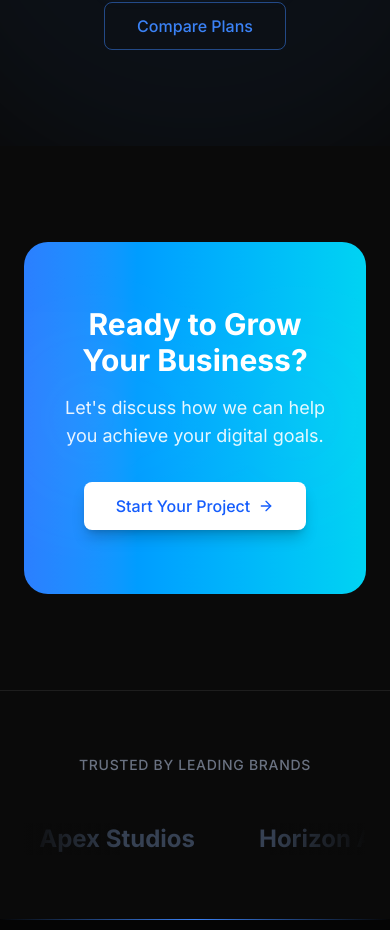
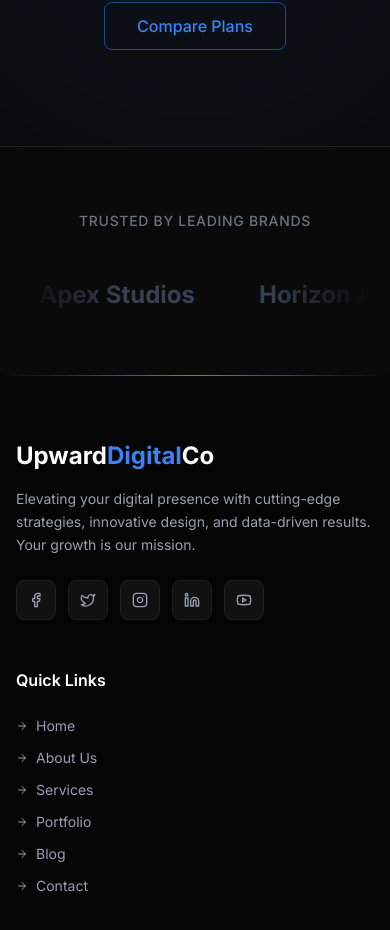
Before and after one commit to TalhaFaisal777/upwarddigital-site, a React (Vite) app: page / in a window 390 px wide. Shown: the part 6039-6969 px from the top of the page. Built offline with nearby package versions, Linux system fonts and the light colour scheme.

Commit message:
Remove Ready to Grow Your Business CTA banner from home page

```diff
--- a/src/pages/Home.jsx
+++ b/src/pages/Home.jsx
@@ -573,67 +573,6 @@ export default function Home() {
         </div>
       </section>
 
-      {/* ===== CTA BANNER SECTION ===== */}
-      <section className="py-24 md:py-32 relative">
-        <div className="max-w-6xl mx-auto px-6 md:px-8">
-          <motion.div
-            {...fadeInUp}
-            transition={{ duration: 0.6 }}
-            className="relative rounded-3xl overflow-hidden"
-          >
-            {/* Gradient background */}
-            <div className="absolute inset-0 bg-gradient-to-r from-blue-500 to-cyan-400" />
-            <div
-              className="absolute inset-0 opacity-10"
-              style={{
-                backgroundImage:
-                  "radial-gradient(circle at 20% 50%, rgba(255,255,255,0.3) 0%, transparent 50%), radial-gradient(circle at 80% 50%, rgba(255,255,255,0.2) 0%, transparent 50%)",
-              }}
-            />
-
-            <div className="relative z-10 px-8 py-16 md:px-16 md:py-20 text-center">
-              <motion.h2
-                initial={{ opacity: 0, y: 20 }}
-                whileInView={{ opacity: 1, y: 0 }}
-                viewport={{ once: true }}
-                transition={{ duration: 0.5 }}
-                className="text-3xl md:text-4xl lg:text-5xl font-bold text-white mb-4"
-              >
-                Ready to Grow Your Business?
-              </motion.h2>
-
-              <motion.p
-                initial={{ opacity: 0, y: 20 }}
-                whileInView={{ opacity: 1, y: 0 }}
-                viewport={{ once: true }}
-                transition={{ duration: 0.5, delay: 0.1 }}
-                className="text-white/90 text-lg md:text-xl mb-8 max-w-xl mx-auto"
-              >
-                Let's discuss how we can help you achieve your digital goals.
-              </motion.p>
-
-              <motion.div
-                initial={{ opacity: 0, y: 20 }}
-                whileInView={{ opacity: 1, y: 0 }}
-                viewport={{ once: true }}
-                transition={{ duration: 0.5, delay: 0.2 }}
-              >
-                <Button
-                  asChild
-                  size="lg"
-                  className="bg-white text-blue-600 hover:bg-gray-100 shadow-lg shadow-black/20 hover:shadow-black/30 group"
-                >
-                  <Link to="/contact">
-                    Start Your Project
-                    <ArrowRight className="ml-2 w-4 h-4 group-hover:translate-x-1 transition-transform" />
-                  </Link>
-                </Button>
-              </motion.div>
-            </div>
-          </motion.div>
-        </div>
-      </section>
-
       {/* ===== TRUSTED BY / LOGOS SECTION ===== */}
       <section className="py-16 md:py-20 border-t border-dark-border">
         <div className="max-w-6xl mx-auto px-6 md:px-8">
```
